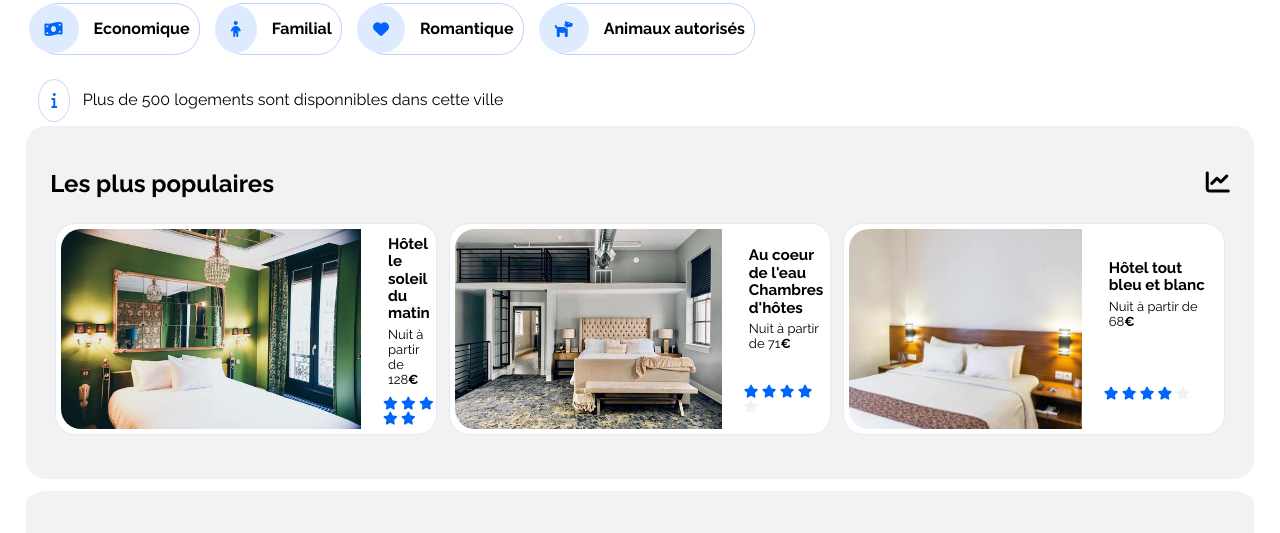
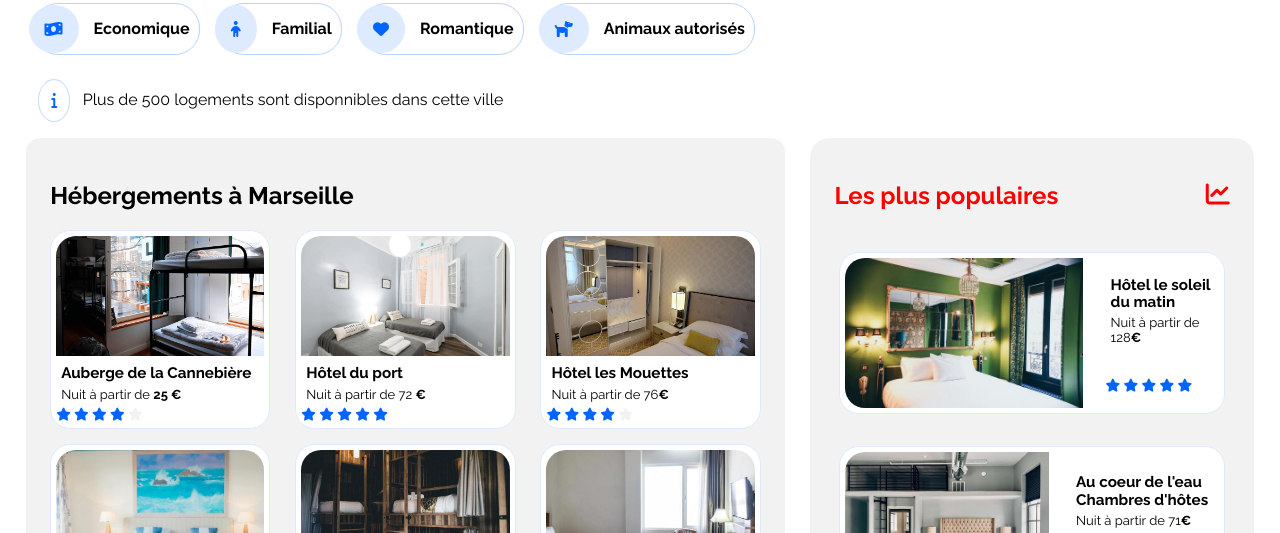
Before and after one commit to nivorako/projet-P2, a plain HTML site: page index.html in a window 1280 px wide. Shown: the part 380-913 px from the top of the page. Drawn offline with Linux system fonts and the light colour scheme; files whose address does not match are found by name.

Commit message:
the row-wrap property in topic section is only triggered from max-width: 992

```diff
--- a/style.css
+++ b/style.css
@@ -172,7 +172,7 @@ main{
 #topic{
     display: flex;
     flex-direction: row;
-    flex-wrap: wrap-reverse;
+    flex-wrap: nowrap;
     gap: 2%;
 }
 
@@ -193,6 +193,7 @@ main{
     padding: 2%;
     flex-basis: 800px;
     flex-grow: 1;
+    width: 58%;
 }
 
 
@@ -218,7 +219,7 @@ main{
     margin-bottom: 15px;
     padding: 5px;
     border-radius: 20px;
-    width: 33%;
+    width: 31%;
 }
 
 .card:hover{
@@ -231,17 +232,18 @@ main{
     color: rgb(134, 133, 133);
 }
 
+
+.card__link{
+    text-decoration: none;
+    color: black;
+    font-size: small;
+}
+
 .card__body{
     width: 300px;
     display: flex;
     flex-direction: column;
     justify-content: space-around;
-}
-
-.card__link{
-    text-decoration: none;
-    color: black;
-    font-size: small;
 }
 
 .card__title,
@@ -271,8 +273,7 @@ main{
     margin: 1% 0;
     padding: 2%;
     border-radius: 20px;
-    width: 500px;
-    height: 100%;
+    width: 38%;
     background-color: #F2F2F2;
 }
 
--- a/tablette.css
+++ b/tablette.css
@@ -25,26 +25,30 @@
     .card__body{
         width: auto;
     }
-    #popular{
+    /* #popular{
 
         width: 1440px;
         margin: auto;
-    }
+    } */
     .popular__article{
-        display: flex;
+        /* display: flex;
         flex-direction: row;
-        gap: 1%;
+        gap: 1%; */
         /* width: 100%; */
     }
-    .popular__card{
+    /* .popular__card{
         flex: 1 1 400px;
-    }
+    } */
 
     .popular__card__image{
-        height: 200px;
+        /* height: 200px; */
         display: flex;
         width: 100%;
         object-fit: cover;
+    }
+
+    .popular__title{
+        color: red;
     }
 }
 
```
